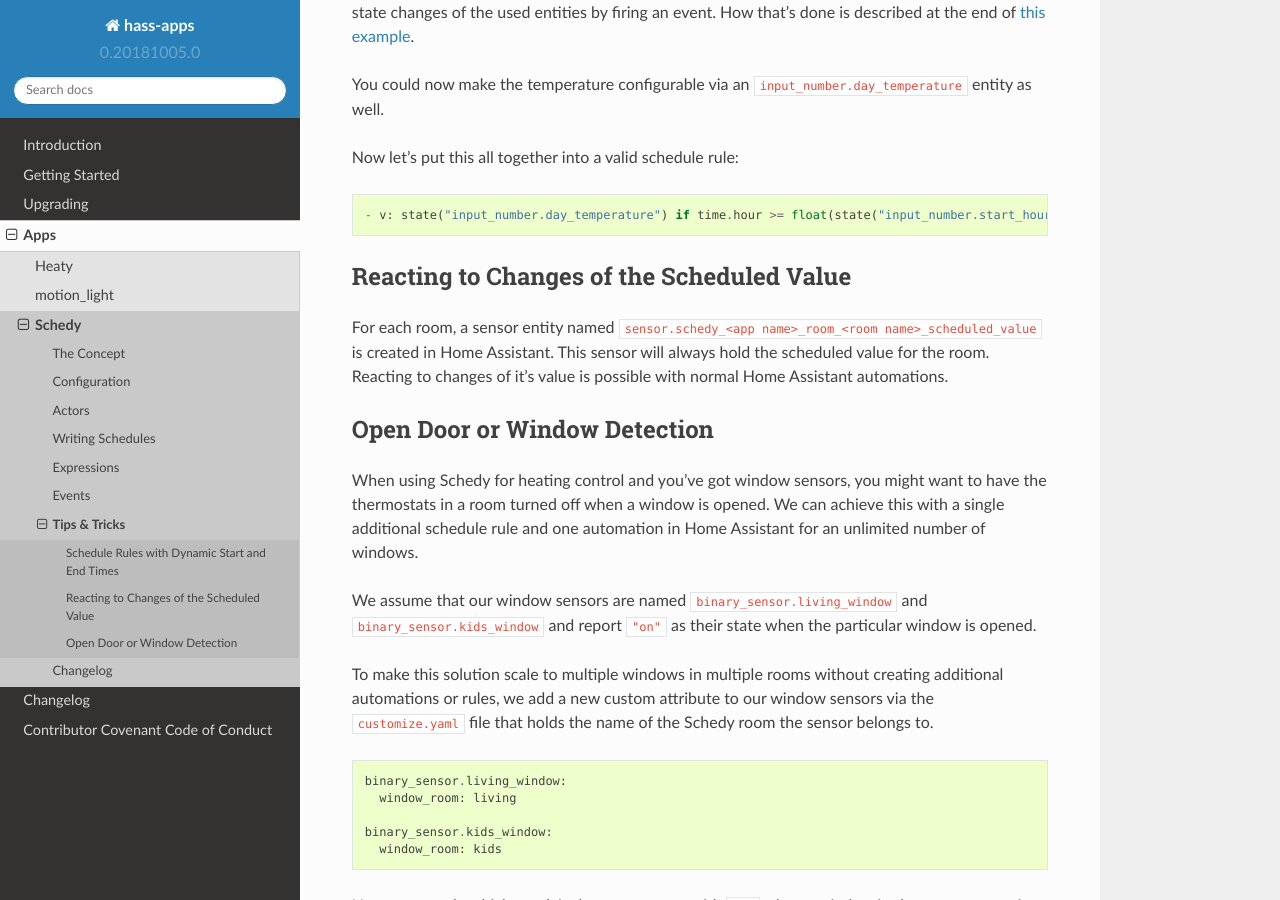
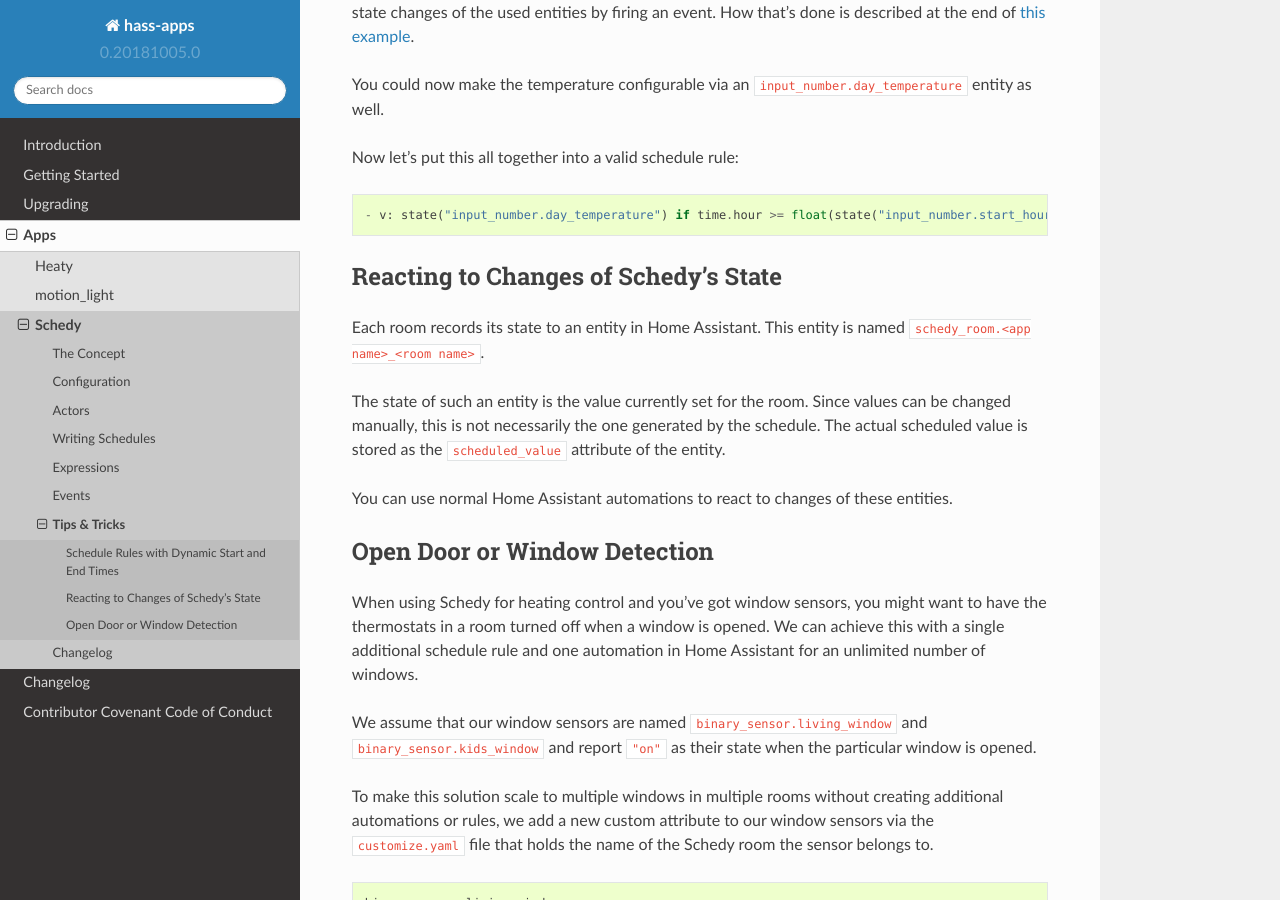
Before and after one commit to bob1de/hass-apps, a Sphinx documentation site: the page built from docs/apps/schedy/tips-and-tricks.rst, in a window 1280 px wide and 900 px high, scrolled down 669 px. Built offline with Sphinx 7.4.7 and the Read the Docs theme 2.0.0, drawn with Linux system fonts in a browser that asks for light colours.

Commit message:
[schedy] Reflect new room state entities in docs

```diff
--- a/docs/apps/schedy/tips-and-tricks.rst
+++ b/docs/apps/schedy/tips-and-tricks.rst
@@ -42,13 +42,19 @@ Now let's put this all together into a valid schedule rule:
     - v: state("input_number.day_temperature") if time.hour >= float(state("input_number.start_hour")) and time.hour <= float(state("input_number.end_hour")) else Skip()
 
 
-Reacting to Changes of the Scheduled Value
-------------------------------------------
+Reacting to Changes of Schedy's State
+-------------------------------------
 
-For each room, a sensor entity named ``sensor.schedy_<app name>_room_<room
-name>_scheduled_value`` is created in Home Assistant. This sensor will
-always hold the scheduled value for the room. Reacting to changes of
-it's value is possible with normal Home Assistant automations.
+Each room records its state to an entity in Home Assistant. This entity
+is named ``schedy_room.<app name>_<room name>``.
+
+The state of such an entity is the value currently set for the
+room. Since values can be changed manually, this is not necessarily the
+one generated by the schedule. The actual scheduled value is stored as
+the ``scheduled_value`` attribute of the entity.
+
+You can use normal Home Assistant automations to react to changes of
+these entities.
 
 
 .. _schedy/tips-and-tricks/open-door-or-window-detection:
```
